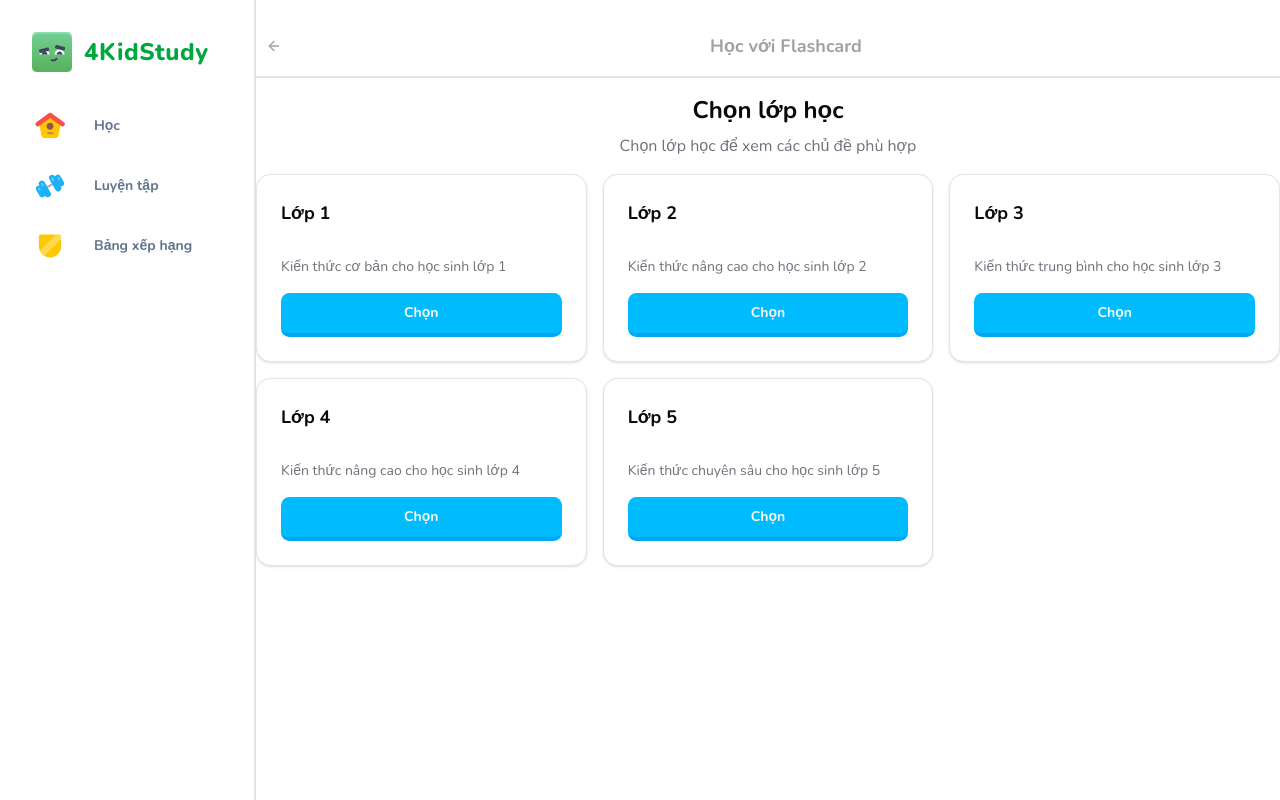
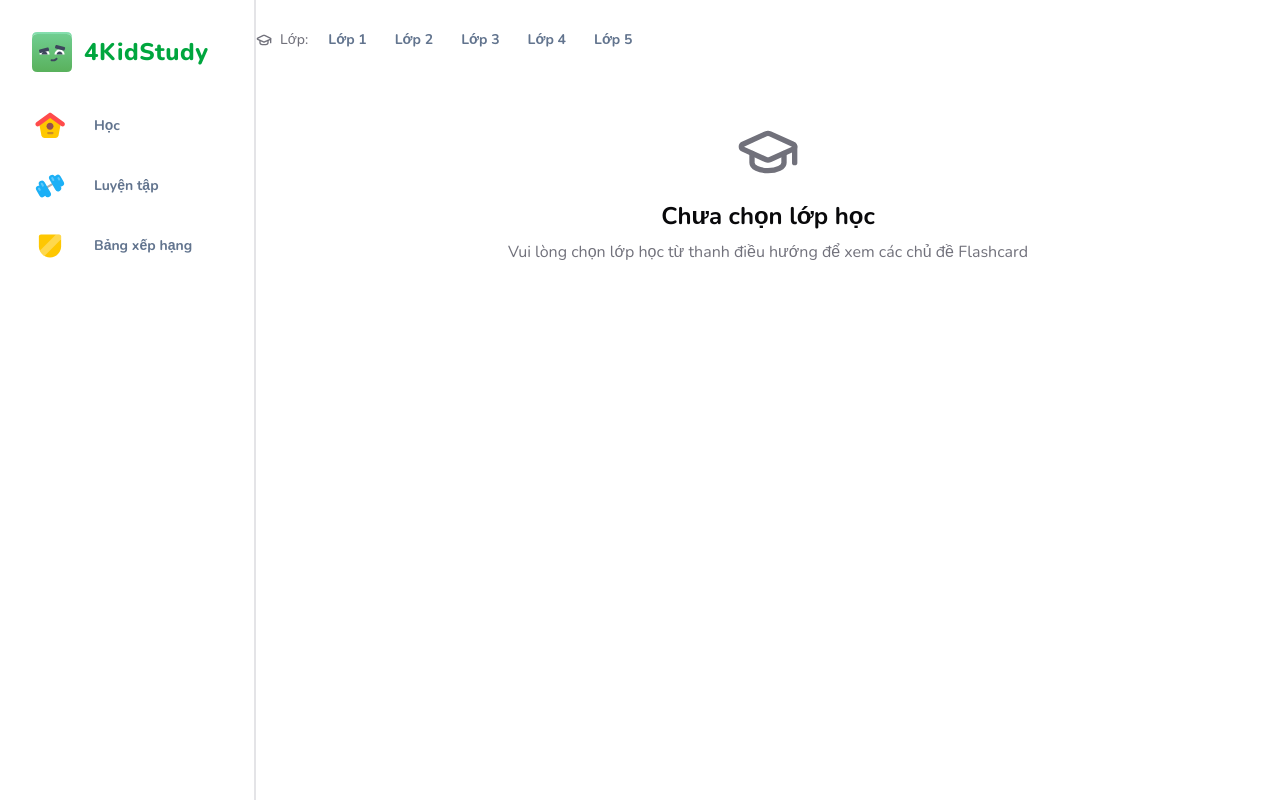
Before and after one commit to atuandev/4kidstudy, a Next.js app: page /learn/flashcards in a window 1280 px wide. Built offline with nearby package versions, Linux system fonts and the light colour scheme.

Commit message:
feat: Add Zustand for state management and update FlashcardsPage layout. Remove unused GradeSelection and Header components, streamline grade selection logic, and enhance topic list navigation.

```diff
--- a/app/(main)/layout.tsx
+++ b/app/(main)/layout.tsx
@@ -2,6 +2,7 @@ import type { PropsWithChildren } from "react";
 
 import { MobileHeader } from "@/components/mobile-header";
 import { Sidebar } from "@/components/sidebar";
+import { GradeSelectorButton } from "@/components/grade-selector-button";
 
 const MainLayout = ({ children }: PropsWithChildren) => {
   return (
@@ -9,7 +10,10 @@ const MainLayout = ({ children }: PropsWithChildren) => {
       <MobileHeader />
       <Sidebar className="hidden lg:flex" />
       <main className="h-full pt-[50px] lg:pl-[256px] lg:pt-0">
-        <div className="mx-auto h-full max-w-[1056px] pt-6">{children}</div>
+        <div className="mx-auto h-full max-w-[1056px] pt-6">
+          <GradeSelectorButton />
+          {children}
+        </div>
       </main>
     </>
   );
--- a/app/(main)/learn/flashcards/_components/grade-selection.tsx
+++ /dev/null
@@ -1,74 +0,0 @@
-"use client";
-
-import { useState } from "react";
-import { Card, CardContent, CardHeader, CardTitle } from "@/components/ui/card";
-import { Button } from "@/components/ui/button";
-import { getTopicsByGrade } from "@/actions/topic";
-import { Grade, GRADES } from "@/types";
-
-interface GradeSelectionProps {
-  onGradeSelect: (grade: string, topics: any[]) => void;
-}
-
-export function GradeSelection({ onGradeSelect }: GradeSelectionProps) {
-  const [selectedGrade, setSelectedGrade] = useState<string | null>(null);
-  const [isLoading, setIsLoading] = useState(false);
-
-  const handleGradeClick = async (grade: Grade) => {
-    if (isLoading) return;
-
-    setIsLoading(true);
-    setSelectedGrade(grade.value);
-
-    try {
-      const response = await getTopicsByGrade(grade.value);
-      const topics = Array.isArray(response.payload) ? response.payload : [];
-      onGradeSelect(grade.value, topics);
-    } catch (error) {
-      console.error("Error fetching topics:", error);
-    } finally {
-      setIsLoading(false);
-    }
-  };
-
-  return (
-    <div className="space-y-4">
-      <div className="text-center">
-        <h2 className="text-2xl font-bold mb-2">Chọn lớp học</h2>
-        <p className="text-muted-foreground">
-          Chọn lớp học để xem các chủ đề phù hợp
-        </p>
-      </div>
-
-      <div className="grid grid-cols-1 md:grid-cols-2 lg:grid-cols-3 gap-4">
-        {GRADES.map((grade) => (
-          <Card
-            key={grade.id}
-            className={`cursor-pointer transition-all hover:shadow-md ${
-              selectedGrade === grade.value
-                ? "ring-2 ring-primary bg-primary/5"
-                : "hover:bg-muted/50"
-            } ${isLoading ? "opacity-50 pointer-events-none" : ""}`}
-            onClick={() => handleGradeClick(grade)}
-          >
-            <CardHeader>
-              <CardTitle className="text-lg font-bold">{grade.label}</CardTitle>
-            </CardHeader>
-            <CardContent className="pt-0">
-              <p className="text-sm text-muted-foreground mb-4">
-                {grade.description}
-              </p>
-              <Button
-                variant={selectedGrade === grade.value ? "default" : "primary"}
-                className="w-full"
-                disabled={isLoading}
-              >
-                {isLoading && selectedGrade === grade.value ? "Đang tải..." : "Chọn"}
-              </Button>
-            </CardContent>
-          </Card>
-        ))}
-      </div>
-    </div>
-  );
-}
--- a/app/(main)/learn/flashcards/_components/header.tsx
+++ /dev/null
@@ -1,23 +0,0 @@
-import { ArrowLeft } from "lucide-react";
-import Link from "next/link";
-
-import { Button } from "@/components/ui/button";
-
-type HeaderProps = {
-  title: string;
-};
-
-export const Header = ({ title }: HeaderProps) => {
-  return (
-    <div className="sticky top-0 mb-5 flex items-center justify-between border-b-2 bg-white pb-3 text-neutral-400 lg:z-50 lg:mt-[-28px] lg:pt-[28px]">
-      <Link href="/learn">
-        <Button size="sm" variant="ghost">
-          <ArrowLeft className="h-5 w-5 stroke-2 text-neutral-400" />
-        </Button>
-      </Link>
-
-      <h1 className="text-lg font-bold">{title}</h1>
-      <div aria-hidden />
-    </div>
-  );
-};
--- a/app/(main)/learn/flashcards/_components/topic-list.tsx
+++ b/app/(main)/learn/flashcards/_components/topic-list.tsx
@@ -1,16 +1,16 @@
 import { Card, CardContent } from "@/components/ui/card";
 import { Button } from "@/components/ui/button";
 import { ArrowLeft } from "lucide-react";
+import Link from "next/link";
 import { Topic, GRADE_LABELS } from "@/types";
 import { TopicCard } from "./topic-card";
 
 interface TopicListProps {
   topics: Topic[];
   selectedGrade: string;
-  onBack: () => void;
 }
 
-export function TopicList({ topics, selectedGrade, onBack }: TopicListProps) {
+export function TopicList({ topics, selectedGrade }: TopicListProps) {
   const getGradeLabel = (grade: string) => {
     return GRADE_LABELS[grade as keyof typeof GRADE_LABELS] || grade;
   };
@@ -18,15 +18,12 @@ export function TopicList({ topics, selectedGrade, onBack }: TopicListProps) {
   return (
     <div className="space-y-4">
       <div className="flex items-center gap-4">
-        <Button
-          variant="ghost"
-          size="sm"
-          onClick={onBack}
-          className="flex items-center gap-2"
-        >
-          <ArrowLeft className="h-4 w-4" />
-          Quay lại
-        </Button>
+        <Link href="/learn">
+          <Button variant="ghost" size="sm" className="flex items-center gap-2">
+            <ArrowLeft className="h-4 w-4" />
+            Quay lại
+          </Button>
+        </Link>
         <div>
           <h2 className="text-2xl font-bold">
             Chủ đề - {getGradeLabel(selectedGrade)}
--- a/app/(main)/learn/flashcards/page.tsx
+++ b/app/(main)/learn/flashcards/page.tsx
@@ -1,43 +1,28 @@
 "use client";
 
-import { useState } from "react";
-import { Header } from "./_components/header";
-import { GradeSelection } from "./_components/grade-selection";
 import { TopicList } from "./_components/topic-list";
-import { Topic } from "@/types";
-
+import { GraduationCap } from "lucide-react";
+import { useGradeStore } from "@/lib/store";
 
 export default function FlashcardsPage() {
-  const [selectedGrade, setSelectedGrade] = useState<string | null>(null);
-  const [topics, setTopics] = useState<Topic[]>([]);
-  const [showGradeSelection, setShowGradeSelection] = useState(true);
-
-  const handleGradeSelect = (grade: string, fetchedTopics: Topic[]) => {
-    setSelectedGrade(grade);
-    setTopics(fetchedTopics);
-    setShowGradeSelection(false);
-  };
-
-  const handleBackToGrades = () => {
-    setShowGradeSelection(true);
-    setSelectedGrade(null);
-    setTopics([]);
-  };
+  const { selectedGrade, selectedGradeData, topics } = useGradeStore();
 
   return (
     <div>
-      <Header title="Học với Flashcard" />
       <div className="flex flex-col gap-6">
-        {showGradeSelection ? (
-          <GradeSelection onGradeSelect={handleGradeSelect} />
+        {!selectedGrade || !selectedGradeData ? (
+          <div className="flex flex-col items-center justify-center py-12 text-center">
+            <GraduationCap className="h-16 w-16 text-muted-foreground mb-4" />
+            <h2 className="text-2xl font-bold mb-2">Chưa chọn lớp học</h2>
+            <p className="text-muted-foreground mb-4">
+              Vui lòng chọn lớp học từ thanh điều hướng để xem các chủ đề Flashcard
+            </p>
+          </div>
         ) : (
-          selectedGrade && (
-            <TopicList
-              topics={topics}
-              selectedGrade={selectedGrade}
-              onBack={handleBackToGrades}
-            />
-          )
+          <TopicList
+            topics={topics}
+            selectedGrade={selectedGrade}
+          />
         )}
       </div>
     </div>
--- /dev/null
+++ b/components/grade-selector-button.tsx
@@ -0,0 +1,48 @@
+"use client";
+
+import { GraduationCap } from "lucide-react";
+import { Button } from "@/components/ui/button";
+import { useGradeStore } from "@/lib/store";
+import { getTopicsByGrade } from "@/actions/topic";
+import { GRADES, type Grade } from "@/types/grade";
+
+export function GradeSelectorButton() {
+  const { selectedGradeData, setSelectedGrade, isLoading, setLoading } = useGradeStore();
+
+  const handleGradeClick = async (grade: Grade) => {
+    if (isLoading) return;
+
+    setLoading(true);
+
+    try {
+      const response = await getTopicsByGrade(grade.value);
+      const topics = Array.isArray(response.payload) ? response.payload : [];
+      setSelectedGrade(grade.value, topics);
+    } catch (error) {
+      console.error("Error fetching topics:", error);
+    } finally {
+      setLoading(false);
+    }
+  };
+
+  return (
+    <div className="flex items-center gap-2 pb-4">
+      <GraduationCap className="h-4 w-4 text-muted-foreground" />
+      <span className="text-sm font-medium text-muted-foreground">Lớp:</span>
+      <div className="flex gap-1">
+        {GRADES.map((grade) => (
+          <Button
+            key={grade.id}
+            variant={selectedGradeData?.value === grade.value ? "default" : "ghost"}
+            size="sm"
+            className="h-8 px-3"
+            disabled={isLoading}
+            onClick={() => handleGradeClick(grade)}
+          >
+            {isLoading && selectedGradeData?.value === grade.value ? "..." : grade.label}
+          </Button>
+        ))}
+      </div>
+    </div>
+  );
+}
--- /dev/null
+++ b/lib/store.ts
@@ -0,0 +1,55 @@
+import { create } from 'zustand';
+import { persist } from 'zustand/middleware';
+import type { Grade, GradeValue } from '@/types/grade';
+import { GRADES } from '@/types/grade';
+
+interface GradeState {
+  selectedGrade: GradeValue | null;
+  selectedGradeData: Grade | null;
+  topics: any[];
+  isLoading: boolean;
+  setSelectedGrade: (grade: GradeValue, topics?: any[]) => void;
+  clearSelectedGrade: () => void;
+  setLoading: (loading: boolean) => void;
+  setTopics: (topics: any[]) => void;
+}
+
+export const useGradeStore = create<GradeState>()(
+  persist(
+    (set) => ({
+      selectedGrade: null,
+      selectedGradeData: null,
+      topics: [],
+      isLoading: false,
+      setSelectedGrade: (grade: GradeValue, topics = []) => {
+        const gradeData = GRADES.find(g => g.value === grade);
+        set({
+          selectedGrade: grade,
+          selectedGradeData: gradeData || null,
+          topics,
+        });
+      },
+      clearSelectedGrade: () => {
+        set({
+          selectedGrade: null,
+          selectedGradeData: null,
+          topics: [],
+        });
+      },
+      setLoading: (loading: boolean) => {
+        set({ isLoading: loading });
+      },
+      setTopics: (topics: any[]) => {
+        set({ topics });
+      },
+    }),
+    {
+      name: 'grade-store',
+      partialize: (state) => ({
+        selectedGrade: state.selectedGrade,
+        selectedGradeData: state.selectedGradeData,
+        topics: state.topics,
+      }),
+    }
+  )
+);
--- a/package.json
+++ b/package.json
@@ -23,7 +23,8 @@
     "react": "19.1.0",
     "react-dom": "19.1.0",
     "sonner": "^2.0.7",
-    "tailwind-merge": "^3.3.1"
+    "tailwind-merge": "^3.3.1",
+    "zustand": "^5.0.8"
   },
   "devDependencies": {
     "@eslint/eslintrc": "^3",
--- a/types/grade.ts
+++ b/types/grade.ts
@@ -3,7 +3,7 @@
  */
 export interface Grade {
   id: string;
-  value: string;
+  value: GradeValue;
   label: string;
   description: string;
 }
```
Also changed, not shown: 1 other file (tests, documents, lock files or other folders).
